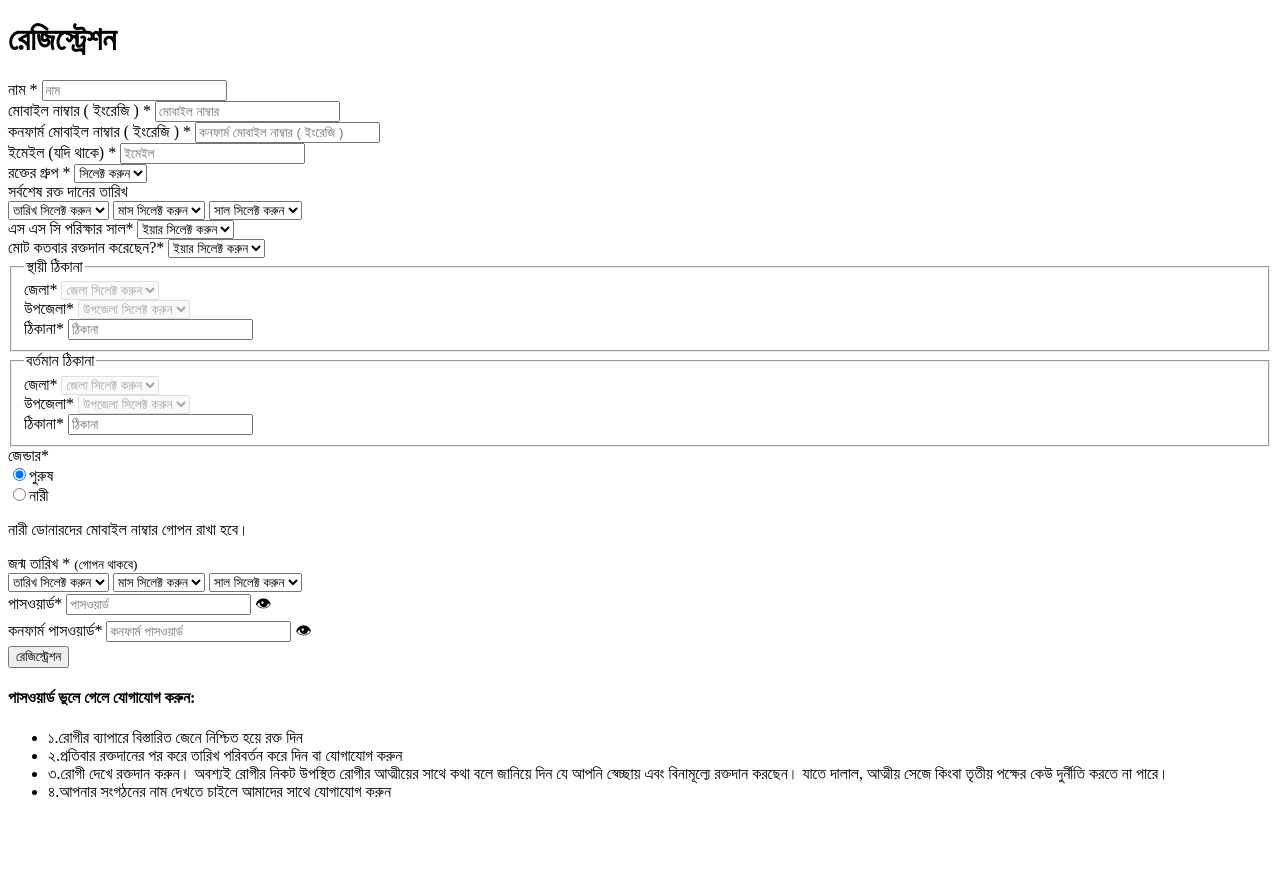
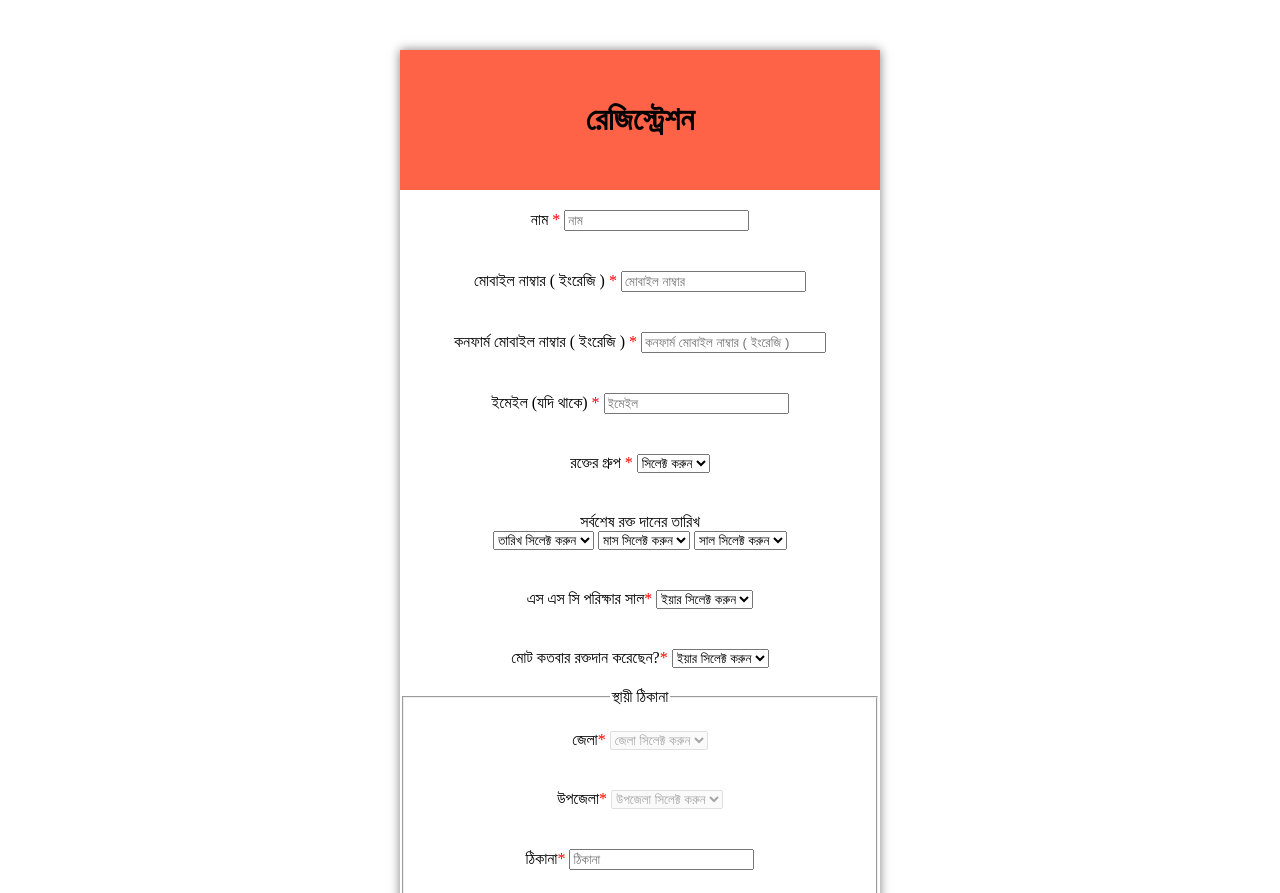
Before and after one commit to parthasarkerdev69/aio-assignment-2, a plain HTML site: page index.html in a window 1280 px wide. Shown: the top 893 px of the page. Before the commit the page ends 817 px from the top, so only its background shows below. Drawn offline with Linux system fonts and the light colour scheme.

Commit message:
css aded

```diff
--- a/index.html
+++ b/index.html
@@ -3,9 +3,11 @@
   <head>
     <meta charset="UTF-8" />
     <meta name="viewport" content="width=device-width, initial-scale=1.0" />
-    <title>Document</title>
+    <link rel="stylesheet" href="style.css">
+    <title>Blood</title>
   </head>
   <body>
+      <div class="all">
         <div class="from">
           <div class="blood-title" style="color: black">
             <h1>রেজিস্ট্রেশন</h1>
@@ -377,5 +379,6 @@
             </div>
           </div>
         </div>
+      </div>
   </body>
 </html>
--- a/style.css
+++ b/style.css
@@ -0,0 +1,34 @@
+body{
+    justify-content: center;
+    text-align: center;
+    display: inline-block;
+    margin: 50px 400px;
+    box-shadow: 0 0 10px rgba(0, 0, 0, 0.5);
+
+}
+
+.blood-title{
+    background-color: tomato;
+    color: white;
+    padding: 30px 30px;
+}
+
+
+ul{
+    list-style: none;
+}
+.form-group{
+    padding: 20px 20px;
+    justify-content: center;
+
+
+}
+input{
+    justify-content:center;
+}
+span{
+    color: red;
+}
+label{
+    display: inline-block;
+}
```
Lines whose indentation alone changed are shown as unchanged.
